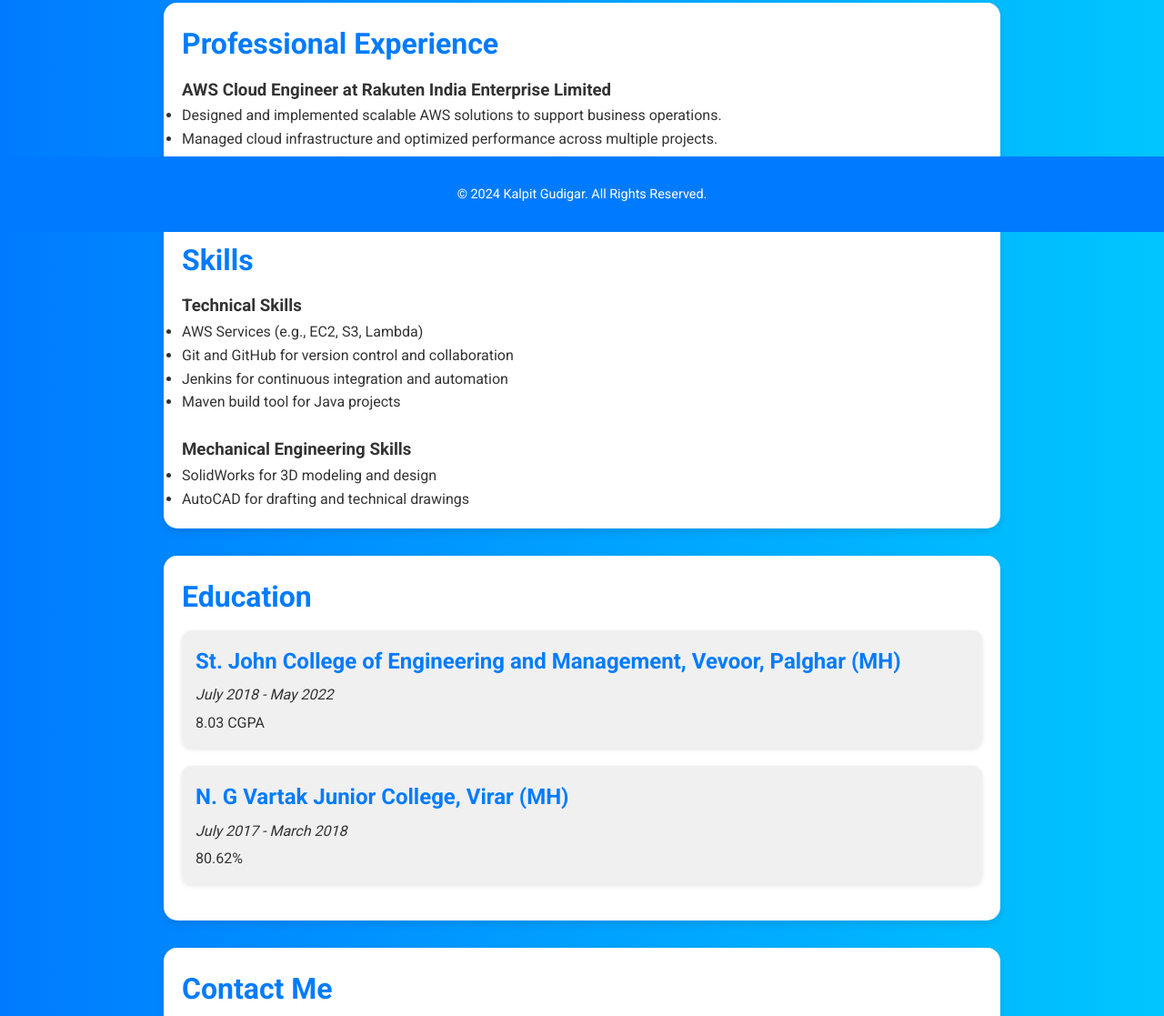
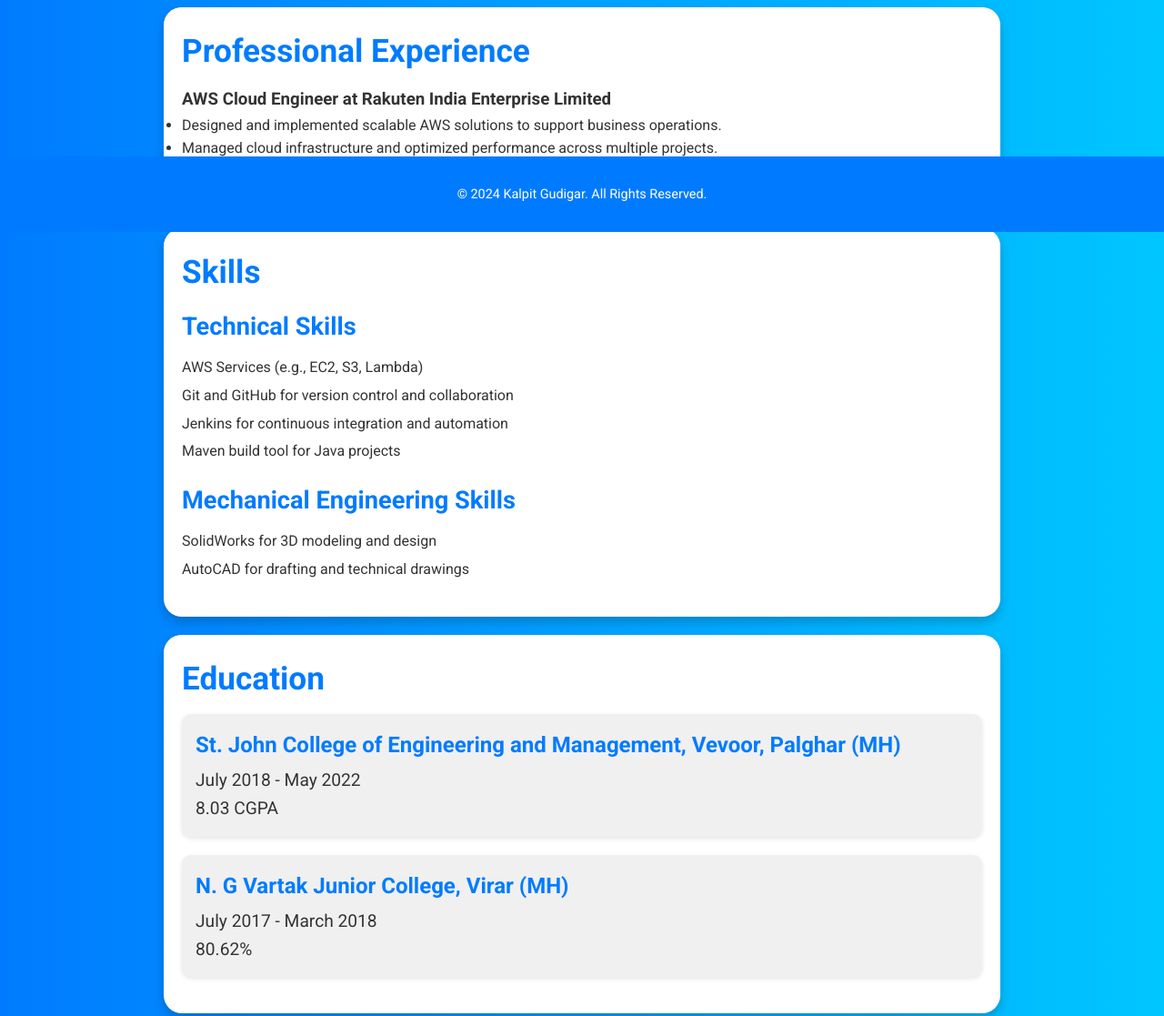
Before and after one commit to KalpitG-gh/AboutMeWebsite, a plain HTML site: page index.html in a window 1280 px wide. Shown: the part 545-1662 px from the top of the page at 91% size. Drawn offline with Linux system fonts and the light colour scheme.

Commit message:
I am Sarvesh

```diff
--- a/index.html
+++ b/index.html
@@ -50,7 +50,7 @@
                     <li>AWS Services (e.g., EC2, S3, Lambda)</li>
                     <li>Git and GitHub for version control and collaboration</li>
                     <li>Jenkins for continuous integration and automation</li>
-                    <li>Maven build tool for Java projects<br><br></li>
+                    <li>Maven build tool for Java projects</li>
                 </ul>
             </div>
             <div class="skill-category">
--- a/scroll-effects.js
+++ b/scroll-effects.js
@@ -1,18 +1,41 @@
-document.addEventListener('DOMContentLoaded', function() {
-    const themeToggle = document.querySelector('.theme-toggle');
-    themeToggle.addEventListener('click', function() {
-        document.body.classList.toggle('dark-mode');
+document.addEventListener("DOMContentLoaded", function() {
+    // Theme toggle button functionality
+    const themeToggle = document.querySelector(".theme-toggle");
+    const body = document.body;
+
+    // Check local storage for theme preference
+    if (localStorage.getItem("theme") === "dark") {
+        body.classList.add("dark-mode");
+    }
+
+    themeToggle.addEventListener("click", function() {
+        body.classList.toggle("dark-mode");
+
+        // Save theme preference in local storage
+        if (body.classList.contains("dark-mode")) {
+            localStorage.setItem("theme", "dark");
+        } else {
+            localStorage.removeItem("theme");
+        }
     });
 
-    window.addEventListener('scroll', function() {
-        const elements = document.querySelectorAll('.container section');
-        const windowHeight = window.innerHeight;
+    // Scroll effect for sections
+    const sections = document.querySelectorAll("section");
+    const options = {
+        threshold: 0.5
+    };
 
-        elements.forEach(element => {
-            const position = element.getBoundingClientRect().top;
-            if (position < windowHeight - 50) {
-                element.classList.add('visible');
+    const observer = new IntersectionObserver((entries, observer) => {
+        entries.forEach(entry => {
+            if (entry.isIntersecting) {
+                entry.target.classList.add("visible");
+            } else {
+                entry.target.classList.remove("visible");
             }
         });
+    }, options);
+
+    sections.forEach(section => {
+        observer.observe(section);
     });
 });
--- a/styles.css
+++ b/styles.css
@@ -37,7 +37,7 @@ body.dark-mode {
 }
 
 header {
-    background-color: var(--primary-color);
+    background: linear-gradient(to bottom, #007bff, #0056b3);
     color: #fff;
     text-align: center;
     padding: 20px 0;
@@ -48,6 +48,7 @@ header {
 header h1 {
     font-size: 2.5em;
     margin-bottom: 10px;
+    text-shadow: 2px 2px 4px rgba(0, 0, 0, 0.3);
 }
 
 header p {
@@ -60,8 +61,8 @@ main {
 
 .card {
     background-color: #fff;
-    border-radius: 15px; /* Soften the corners */
-    box-shadow: 0 4px 8px rgba(0, 0, 0, 0.1);
+    border-radius: 20px; /* Soften the corners */
+    box-shadow: 0 6px 12px rgba(0, 0, 0, 0.2);
     padding: 20px; /* Add padding inside the boxes */
     margin-bottom: 30px;
     transition: background-color 0.3s ease, color 0.3s ease;
@@ -97,7 +98,7 @@ body.dark-mode section:before {
 }
 
 section h2 {
-    font-size: 2em;
+    font-size: 2.2em;
     margin-bottom: 10px;
     color: var(--primary-color);
     position: relative;
@@ -140,19 +141,39 @@ body.dark-mode .education-item {
     margin-bottom: 5px;
 }
 
-.education-item .education-date {
-    font-style: italic;
+.education-item p {
+    font-size: 1.2em; /* Adjust font size for better readability */
+}
+
+/* Skills Section */
+.skill-category {
+    margin-bottom: 20px;
+}
+
+.category-title {
+    font-size: 1.7em;
+    color: var(--primary-color);
+    margin-bottom: 10px;
+}
+
+.skill-category ul {
+    list-style: none;
+    padding-left: 0;
+}
+
+.skill-category ul li {
     margin-bottom: 5px;
 }
 
-/* Contact Me Section */
+/* Contact Section */
 #contact ul {
-    list-style-type: none;
+    list-style: none;
     padding-left: 0;
 }
 
 #contact ul li {
     margin-bottom: 10px;
+    font-size: 1.2em;
 }
 
 #contact ul li a {
@@ -162,56 +183,40 @@ body.dark-mode .education-item {
 }
 
 #contact ul li a:hover {
+    color: #0056b3;
     text-decoration: underline;
 }
 
-/* Bounce Animation */
-@keyframes bounce {
-    0%,
-    20%,
-    50%,
-    80%,
-    100% {
-        transform: translateY(0);
-    }
-    40% {
-        transform: translateY(-15px);
-    }
-    60% {
-        transform: translateY(-7px);
-    }
-}
-
-.bounce {
-    animation: bounce 2s infinite;
-}
-
-/* Dark Theme Toggle Button */
+/* Theme Toggle Button */
 .theme-toggle {
-    position: fixed;
-    top: 20px;
-    right: 20px;
-    width: 40px;
-    height: 40px;
     background-color: var(--primary-color);
     border-radius: 50%;
     display: flex;
     justify-content: center;
     align-items: center;
+    position: fixed;
+    bottom: 20px;
+    right: 20px;
+    width: 50px;
+    height: 50px;
     cursor: pointer;
-    transition: background-color 0.3s ease;
+    transition: background-color 0.3s ease, transform 0.3s ease;
 }
 
 .theme-toggle::before {
-    content: '\263D'; /* Unicode character for moon symbol */
+    content: '\263D'; /* Moon symbol */
     color: #fff;
     font-size: 1.5em;
 }
 
 body.dark-mode .theme-toggle::before {
-    content: '\2600'; /* Unicode character for sun symbol */
+    content: '\2600'; /* Sun symbol */
 }
 
 body.dark-mode .theme-toggle {
     background-color: #444;
 }
+
+.theme-toggle:hover {
+    transform: scale(1.1);
+}
```
